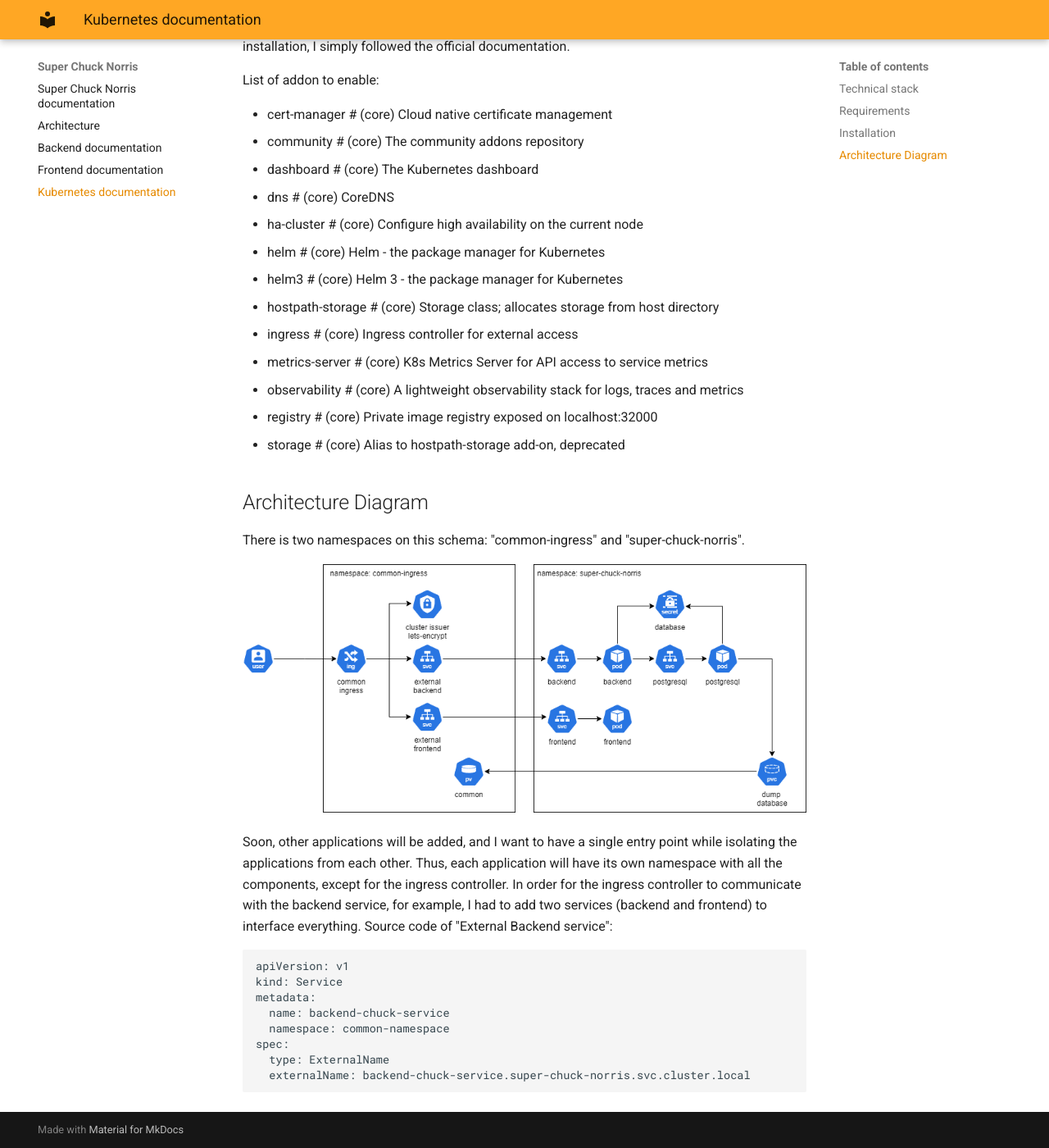
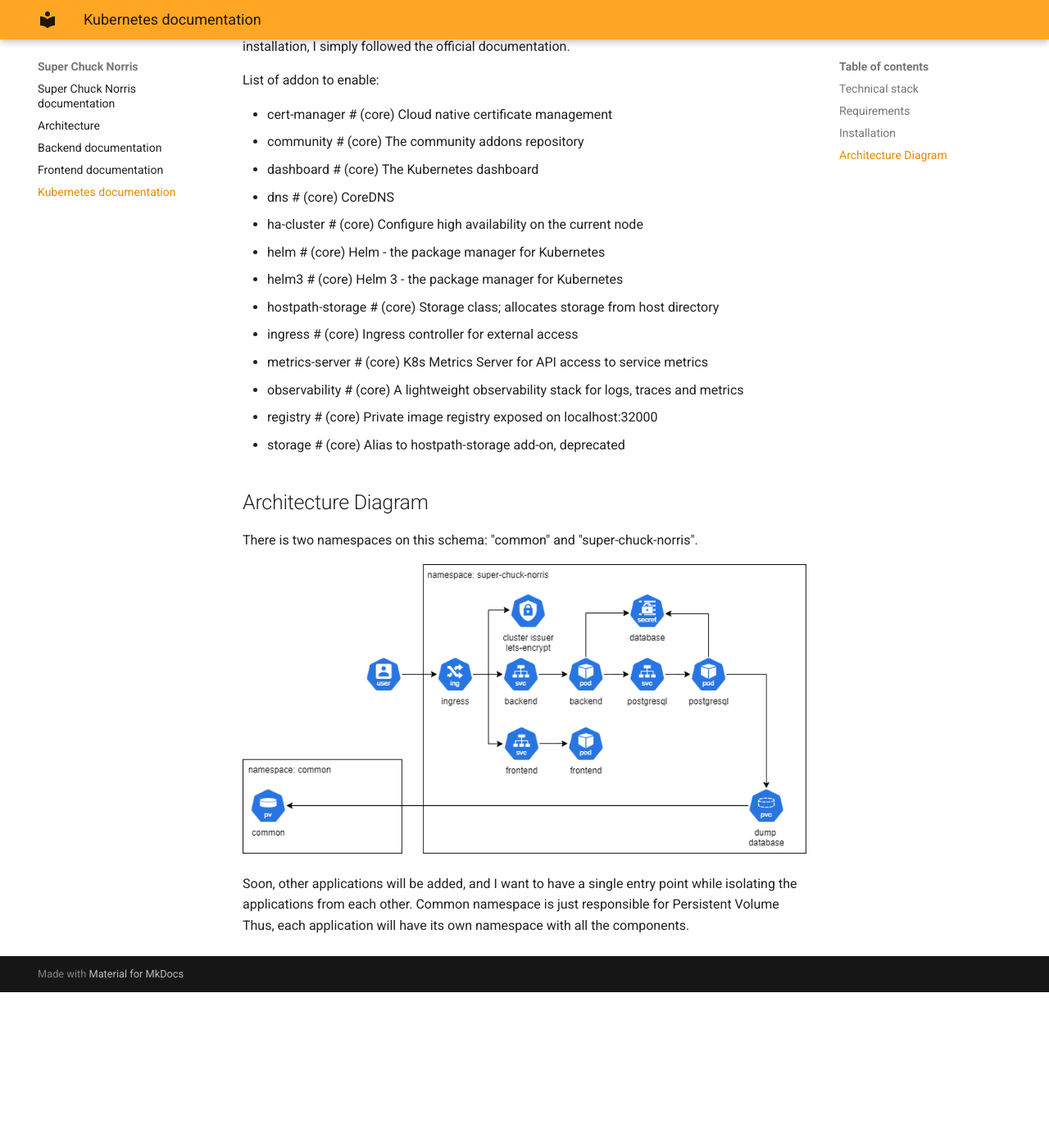
Before and after one commit to filhype-organization/super-chuck-norris-doc, an MkDocs documentation site: the page built from docs/k8s.md, in a window 1280 px wide and 1400 px high, scrolled down 649 px. Shown: the whole window at 82% size. Built offline with MkDocs 1.6.1 and Material for MkDocs 9.7.7, drawn with Linux system fonts in a browser that asks for light colours; after the commit the page ends 1859 px from its top, so only the background shows below that.

Commit message:
put ingress inside each namespace

````diff
--- a/docs/k8s.md
+++ b/docs/k8s.md
@@ -32,21 +32,10 @@
 * storage              # (core) Alias to hostpath-storage add-on, deprecated
 
 ## Architecture Diagram
-There is two namespaces on this schema: "common-ingress" and "super-chuck-norris".
+There is two namespaces on this schema: "common" and "super-chuck-norris".
 
 ![Alt docker](assets/k8s.drawio.png)
 
 Soon, other applications will be added, and I want to have a single entry point while isolating the applications from each other.
-Thus, each application will have its own namespace with all the components, except for the ingress controller.
-In order for the ingress controller to communicate with the backend service, for example, I had to add two services (backend and frontend) to interface everything.
-Source code of "External Backend service":
-```
-apiVersion: v1
-kind: Service
-metadata:
-  name: backend-chuck-service
-  namespace: common-namespace
-spec:
-  type: ExternalName
-  externalName: backend-chuck-service.super-chuck-norris.svc.cluster.local
-```
+Common namespace is just responsible for Persistent Volume
+Thus, each application will have its own namespace with all the components.
````
Also changed, not shown: docs/assets/k8s.drawio.png, 1 other file.
